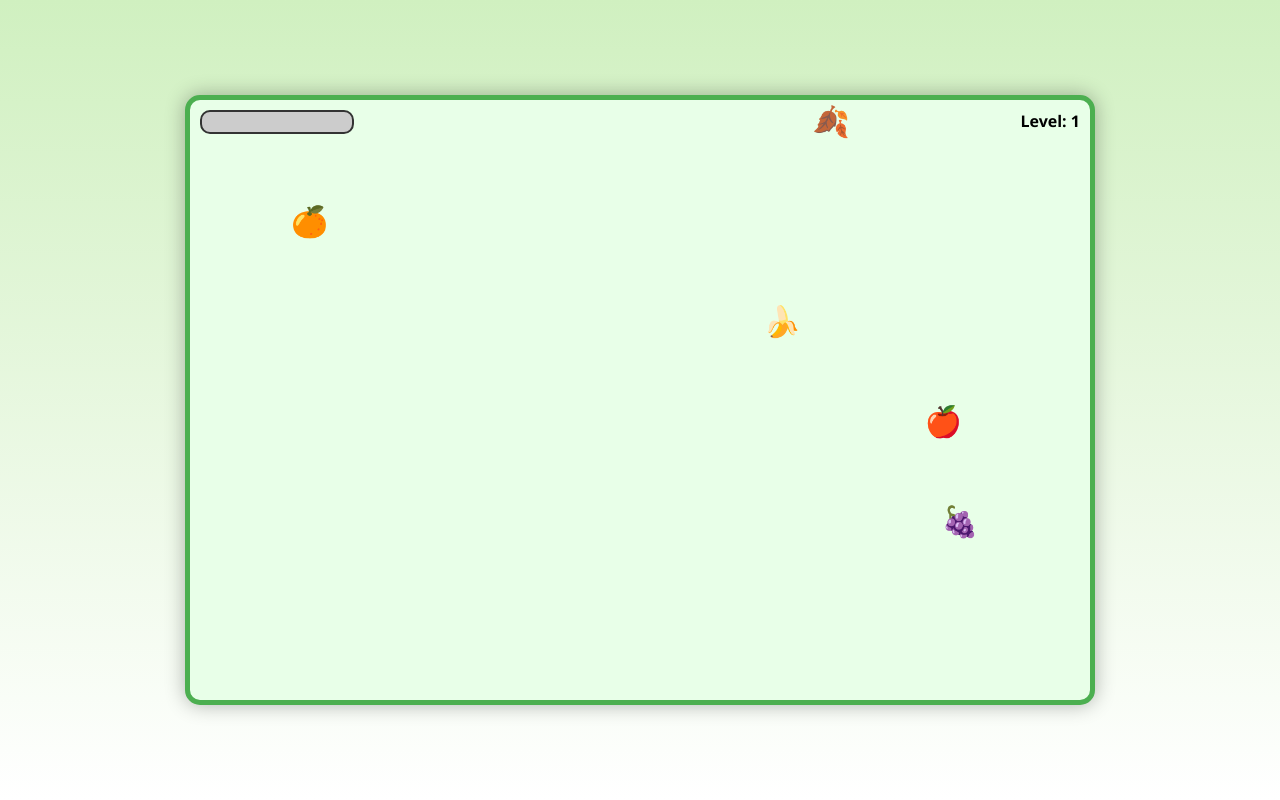
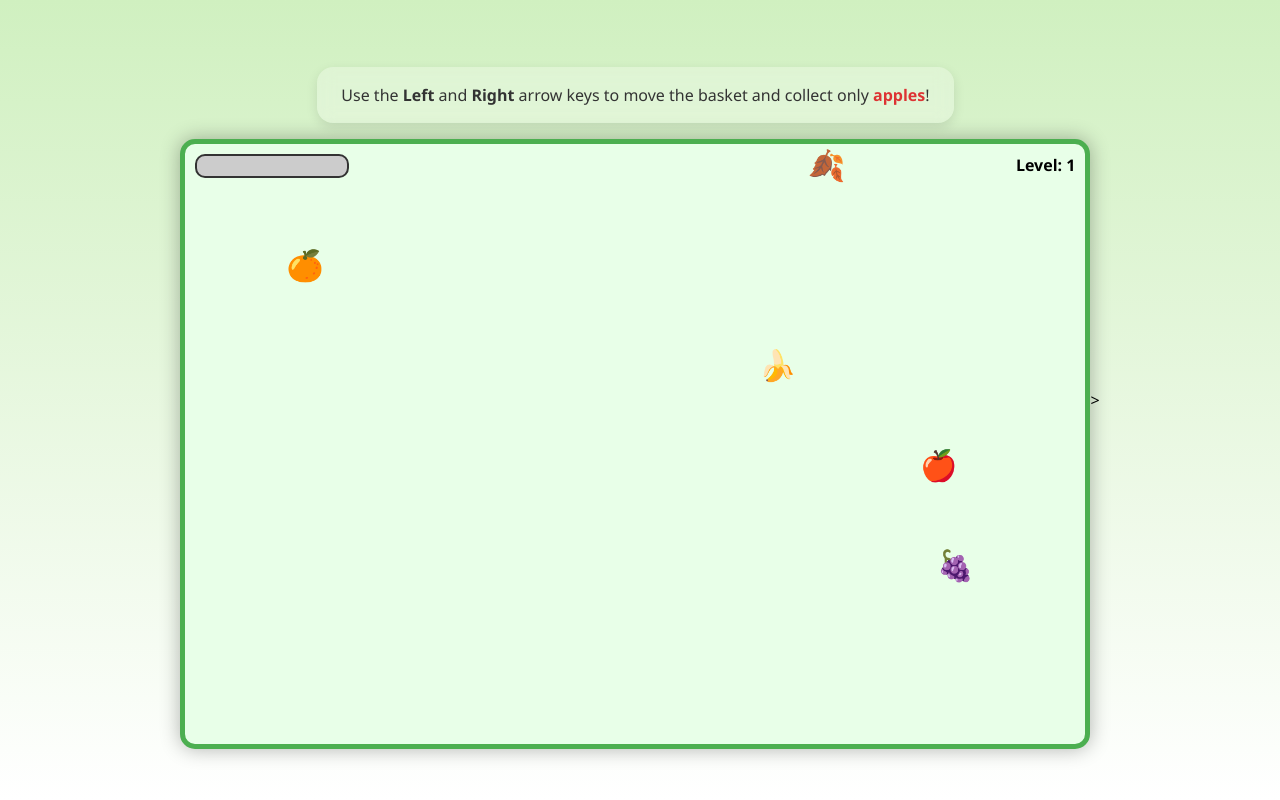
Before and after one commit to SethuMehansa/Apple-Catcher, a plain HTML site: page index.html in a window 1280 px wide. Drawn offline with Linux system fonts and the light colour scheme.

Commit message:
second commit

```diff
--- a/index.html
+++ b/index.html
@@ -7,6 +7,11 @@
   <link rel="stylesheet" href="style.css" />
 </head>
 <body>
+  <div class="container">
+    <div class="instructions">
+      <p>Use the <strong>Left</strong> and <strong>Right</strong> arrow keys to move the basket and collect only <span class="apple">apples</span>!</p>
+    </div>
+
     <div id="game">
       <div id="player"></div>
       <div id="meterContainer">
@@ -15,8 +20,9 @@
       </div>
       <div id="levelDisplay">Level: 1</div>
     </div>
+  </div>>
 
-  <!-- Audio Files -->
+
   <audio id="appleSound" src="assets/audio/plastic-crunch-83779.mp3" preload="auto"></audio>
   <audio id="otherFruitSound" src="assets/audio/fist-punch-or-kick-7171.mp3" preload="auto"></audio>
 
--- a/style.css
+++ b/style.css
@@ -3,10 +3,10 @@
     transform: scale(1);
   }
   50% {
-      transform: scale(1.1); /* Slight zoom in */
+    transform: scale(1.1);
   }
   100% {
-      transform: scale(1); /* Reset to normal size */
+    transform: scale(1);
   }
 }
 
@@ -22,6 +22,38 @@
   justify-content: center;
   align-items: center;
   height: 100vh;
+}
+
+.container {
+  display: flex;
+  flex-direction: column;
+  align-items: center;
+  justify-content: center;
+}
+
+.instructions {
+  background: rgba(255, 255, 255, 0.25);
+  backdrop-filter: blur(8px);
+  padding: 1rem 1.5rem;
+  margin: 1rem auto;
+  width: fit-content;
+  max-width: 90%;
+  border-radius: 1rem;
+  box-shadow: 0 4px 12px rgba(0, 0, 0, 0.1);
+  font-family: 'Segoe UI', sans-serif;
+  color: #333;
+  text-align: center;
+}
+
+.instructions p {
+  margin: 0;
+  font-size: 1rem;
+  line-height: 1.5;
+}
+
+.instructions .apple {
+  color: #d33;
+  font-weight: bold;
 }
 
 #game {
```
Lines whose indentation alone changed are shown as unchanged.
